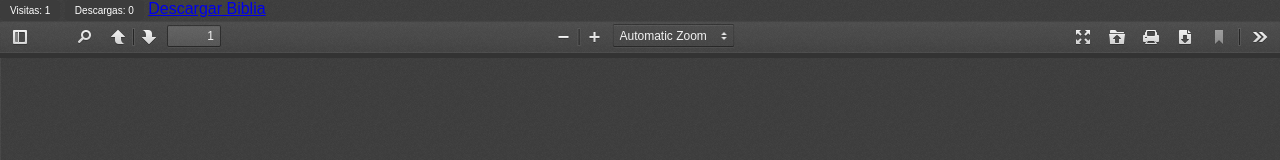
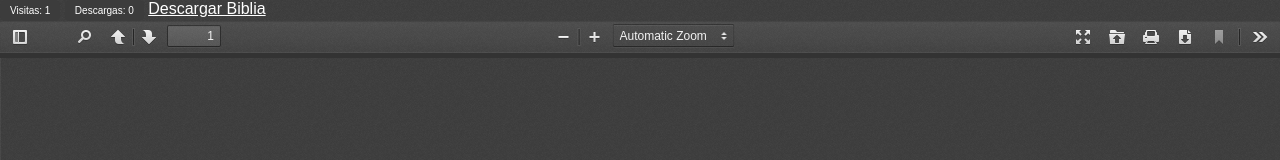
Before and after one commit to pedrogalvis/biblia-reina-valera-1960, a plain HTML site: page external/pdfjs-2.1.266-dist/web/viewer.html in a window 1280 px wide. Shown: the top 160 px of the page. Drawn offline with Linux system fonts and the light colour scheme; some packages are replaced by stand-ins of ours; a script that the page names is missing.

Commit message:
Update viewer.html

```diff
--- a/external/pdfjs-2.1.266-dist/web/viewer.html
+++ b/external/pdfjs-2.1.266-dist/web/viewer.html
@@ -38,7 +38,7 @@
 
     <p>Visitas: <span id="visitCount"></span></p>
     <p>Descargas: <span id="downloadCount"></span></p>
-    <a href="Biblia Reina Valera 1960.pdf" id="downloadLink" download>Descargar Biblia</a>
+    <a style="color: #fff; font-size: 10 px;" href="/Biblia Reina Valera 1960.pdf" id="downloadLink" download>Descargar Biblia</a>
 
     <script>
         // Contador de visitas
```
